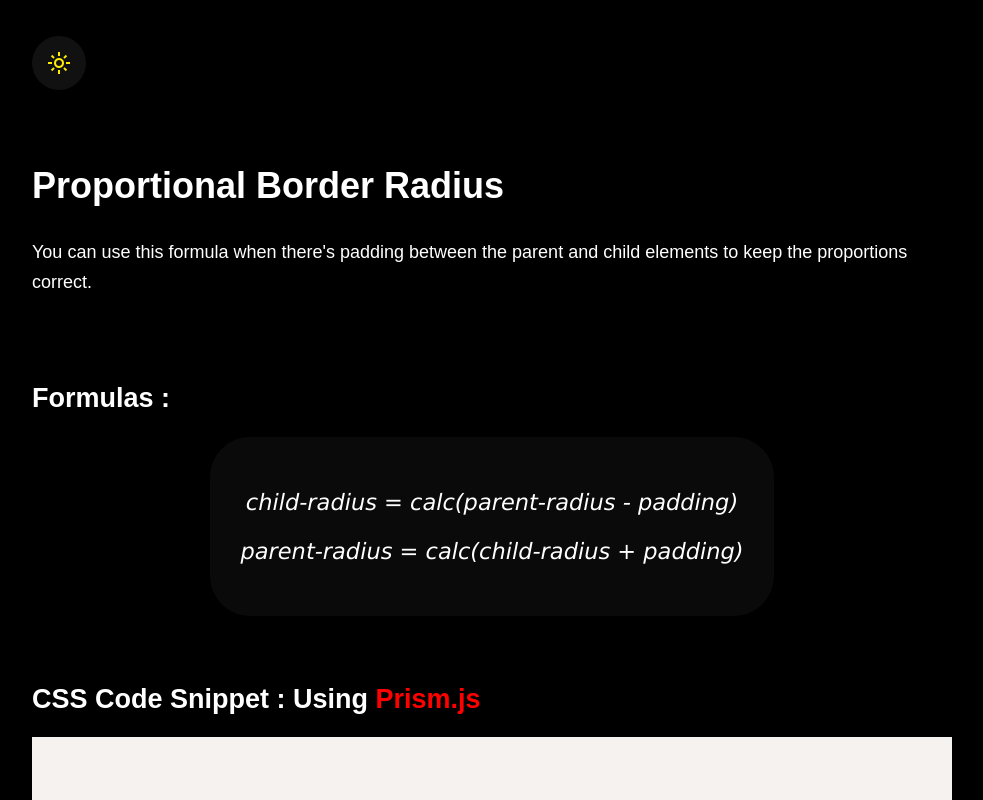
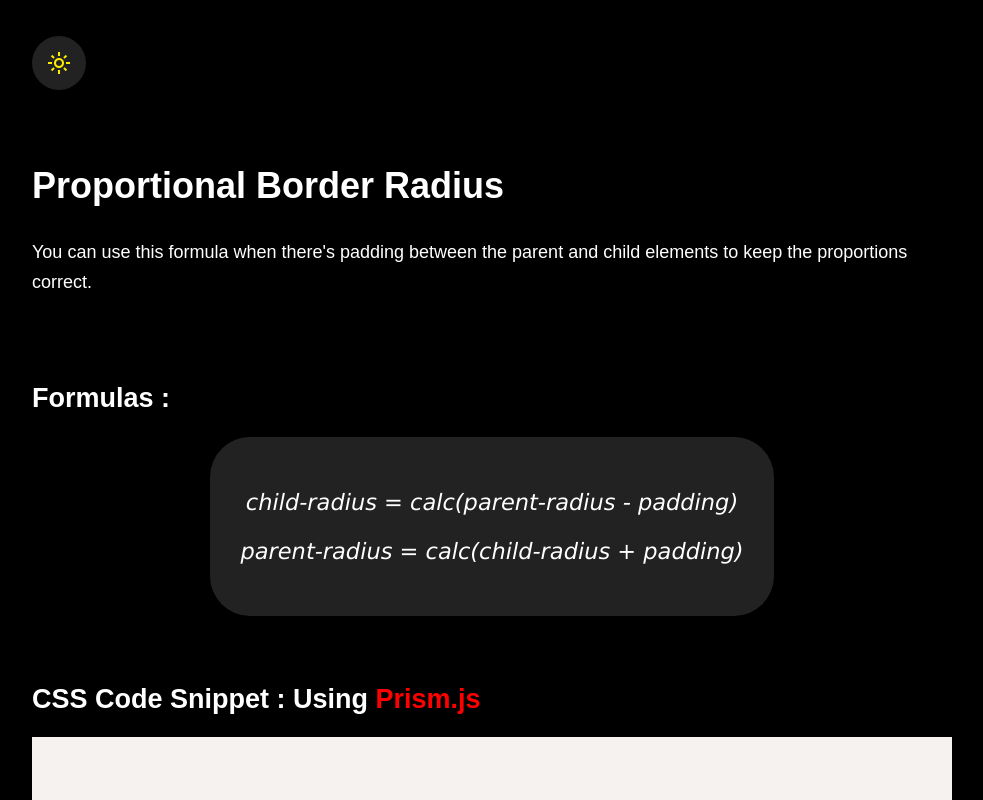
Before and after one commit to IC4666/web-development, a plain HTML site: page html-css-javascript/practice-web/practice-7.html in a window 1280 px wide. Both pictures are taken after a click on the button "dark_mode". Shown: the top 800 px of the page, without its empty margins (148-1131 px from the left). Drawn offline with nearby package versions, Linux system fonts and the light colour scheme.

Commit message:
practice-7v1.1

```diff
--- a/html-css-javascript/practice-web/practice-7.html
+++ b/html-css-javascript/practice-web/practice-7.html
@@ -196,11 +196,11 @@
         }
 
         .dark-mode .card {
-            background-color: #0a0a0a;
+            background-color: #222;
             color: white;
         }
         .dark-mode .mode{
-            background-color: #111111;
+            background-color: #222;
             color: rgb(255, 238, 0);
         }
 
```
